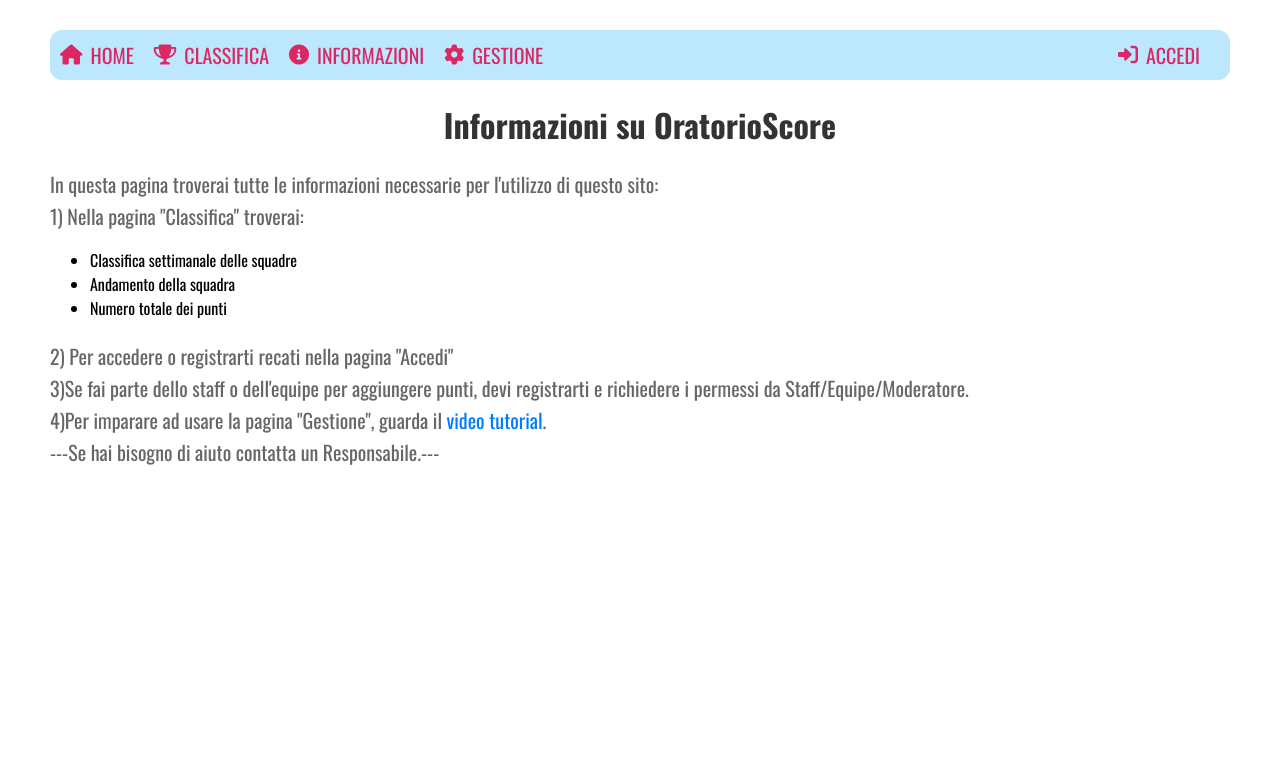
After one commit to Arrow-07/segnapuntioratorio, a PHP site: page /informazioni.php in a window 1280 px wide. The commit adds this page. Shown: the top 784 px of the page. Run offline with PHP 8.4, Linux system fonts and the light colour scheme.

Commit message:
17 07 24 2.0

```diff
--- a/header.php
+++ b/header.php
@@ -13,6 +13,13 @@ $colore5 = $colors['color5'];
 <link rel="stylesheet" href="https://cdnjs.cloudflare.com/ajax/libs/font-awesome/6.0.0-beta3/css/all.min.css">
 <link href="https://fonts.googleapis.com/css2?family=Roboto:wght@400;700&display=swap" rel="stylesheet">
 <style>
+
+    @import url('https://fonts.googleapis.com/css2?family=Oswald:wght@200..700&display=swap');
+
+    body {
+        font-family: 'Oswald', sans-serif;
+    }
+
     #ulhead {
         background-color: <?php echo $colore4; ?>;
         list-style-type: none;
@@ -35,8 +42,8 @@ $colore5 = $colors['color5'];
     #linkhead {
         color: <?php echo $colore1; ?>;
         text-decoration: none;
-        font-family: 'Roboto', sans-serif;
-        font-size: 18px;
+        font-size: 20px;
+        /*font-weight: bold;*/
         display: flex;
         align-items: center;
     }
--- a/index.php
+++ b/index.php
@@ -3,11 +3,10 @@
 <head>
     <meta charset="UTF-8">
     <meta name="viewport" content="width=device-width, initial-scale=1.0">
-    <title>Pagina con immagine e didascalie</title>
+    <title>Home - OratorioScore</title>
     <style>
         /* Stili CSS per la pagina */
         body {
-            font-family: Arial, sans-serif;
             margin: 0;
             padding: 0;
         }
--- /dev/null
+++ b/informazioni.php
@@ -0,0 +1,93 @@
+<html>
+
+<head>
+    <meta charset="UTF-8">
+    <meta name="viewport" content="width=device-width, initial-scale=1.0">
+    <title>Info - OratorioScore</title>
+    <style>
+        /* Stili CSS per la pagina */
+        body {
+            margin: 0;
+            padding: 0;
+        }
+
+        .container {
+            /* max-width: 800px; Larghezza massima della pagina */
+            margin: 0 auto; /* Centrare la pagina orizzontalmente */
+            margin-top: 30px;
+            padding: 0 50px; /* Spazio di riempimento uniforme */
+        }
+
+        h1 {
+            color: #333;
+            margin-bottom: 20px;
+            text-align: center;
+        }
+
+        p {
+            font-size: 20px;
+            line-height: 1.6;
+            color: #666;
+            margin-bottom: 15px;
+        }
+
+        ul {
+            margin-bottom: 15px;
+        }
+
+        /* Stili per i link */
+        a {
+            color: #007bff;
+            text-decoration: none;
+        }
+
+        a:hover {
+            text-decoration: underline;
+        }
+
+        /* Stili per il footer */
+        footer {
+            text-align: center;
+            margin-top: 20px;
+            padding: 10px;
+            background-color: #f0f0f0;
+            border-top: 1px solid #ccc;
+        }
+
+        footer p {
+            font-size: 14px;
+            color: #999;
+        }
+    </style>
+</head>
+
+<body>
+
+    <div class="container">
+        <?php
+        require('header.php');
+        ?>
+
+        <h1>Informazioni su OratorioScore</h1>
+
+        <p>In questa pagina troverai tutte le informazioni necessarie per l'utilizzo di questo sito: <br>
+            1) Nella pagina "Classifica" troverai:<br>
+        </p>
+
+        <ul>
+            <li>Classifica settimanale delle squadre</li>
+            <li>Andamento della squadra</li>
+            <li>Numero totale dei punti</li>
+        </ul>
+        <p> 2) Per accedere o registrarti recati nella pagina "Accedi"<br>
+            3)Se fai parte dello staff o dell'equipe per aggiungere punti, devi registrarti e richiedere i permessi da Staff/Equipe/Moderatore.<br>
+            4)Per imparare ad usare la pagina "Gestione", guarda il <a href="#">video tutorial</a>.<br>
+
+            ---Se hai bisogno di aiuto contatta un Responsabile.---
+        </p>
+
+    </div>
+
+</body>
+
+</html>
```
Also changed, not shown: classifica.php (+6 -8 lines), tabelle/tabellasemplice.php (+21 -14 lines).
